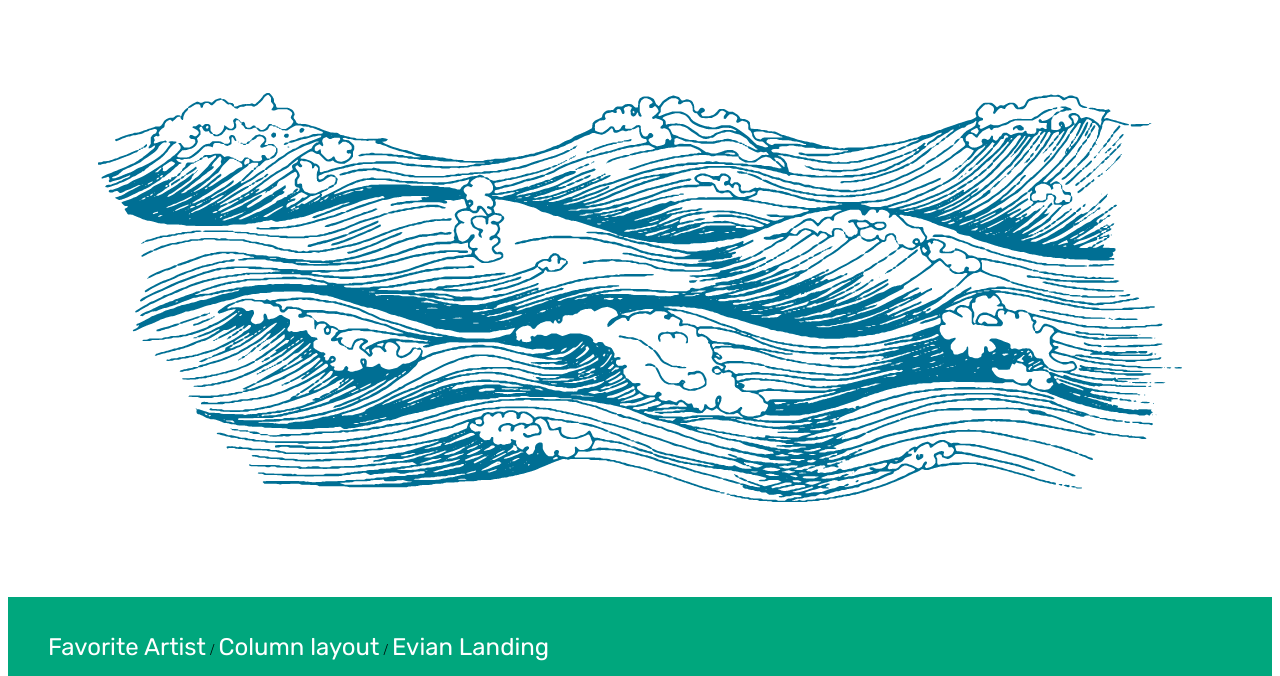
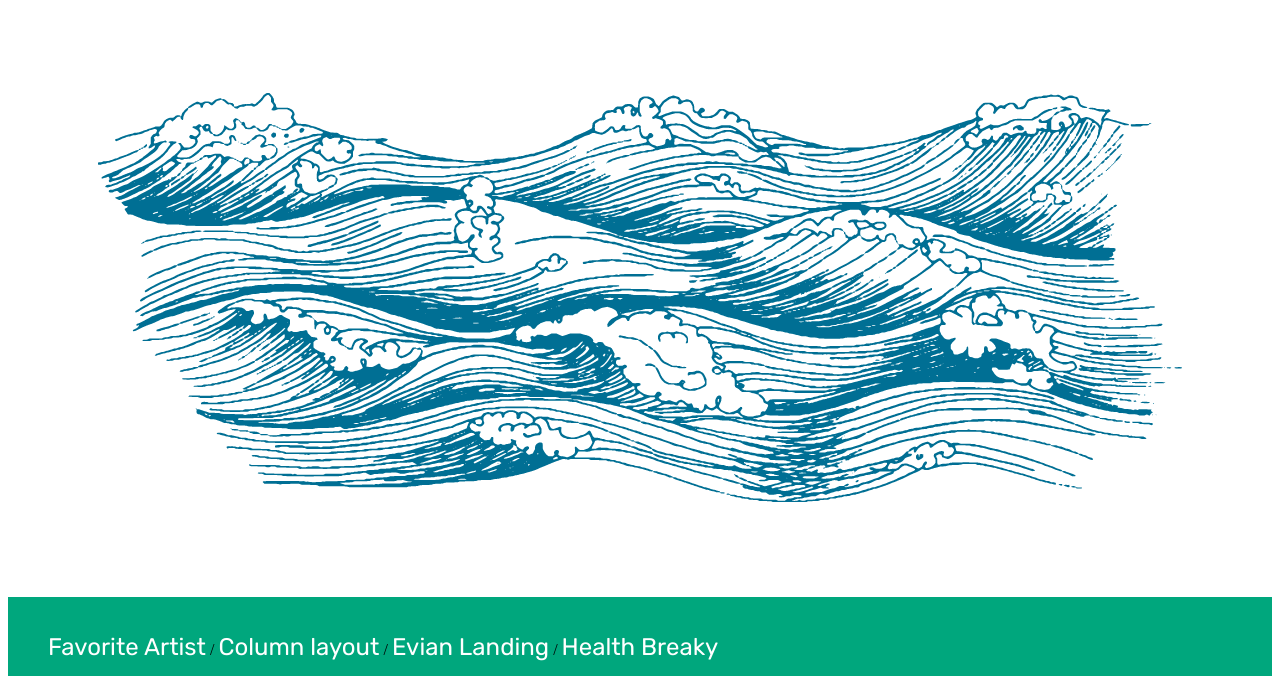
Before and after one commit to stasokoleso/projects_landing, a plain HTML site: page index.html in a window 1280 px wide. Shown: the part 124-800 px from the top of the page. Drawn offline with Linux system fonts and the light colour scheme.

Commit message:
add project

```diff
--- a/index.html
+++ b/index.html
@@ -19,6 +19,8 @@
           <a class="nav-link" href="https://stasokoleso.github.io/webDev_mcs/column_layout/index.html" target="_blank">Column layout</a>
           <a>/</a>
           <a class="nav-link" href="https://stasokoleso.github.io/webDev_mcs/landing_evian/index.html" target="_blank">Evian Landing</a>
+          <a>/</a>
+          <a class="nav-link" href="https://stasokoleso.github.io/webDev_mcs/healthy_breaky/index.html" target="_blank">Health Breaky</a>
         </div>
         <section class="content-block">
           <p class="content-block-text">Я Стас, который ловит волны и учится веб разработкам;)</p>
```
